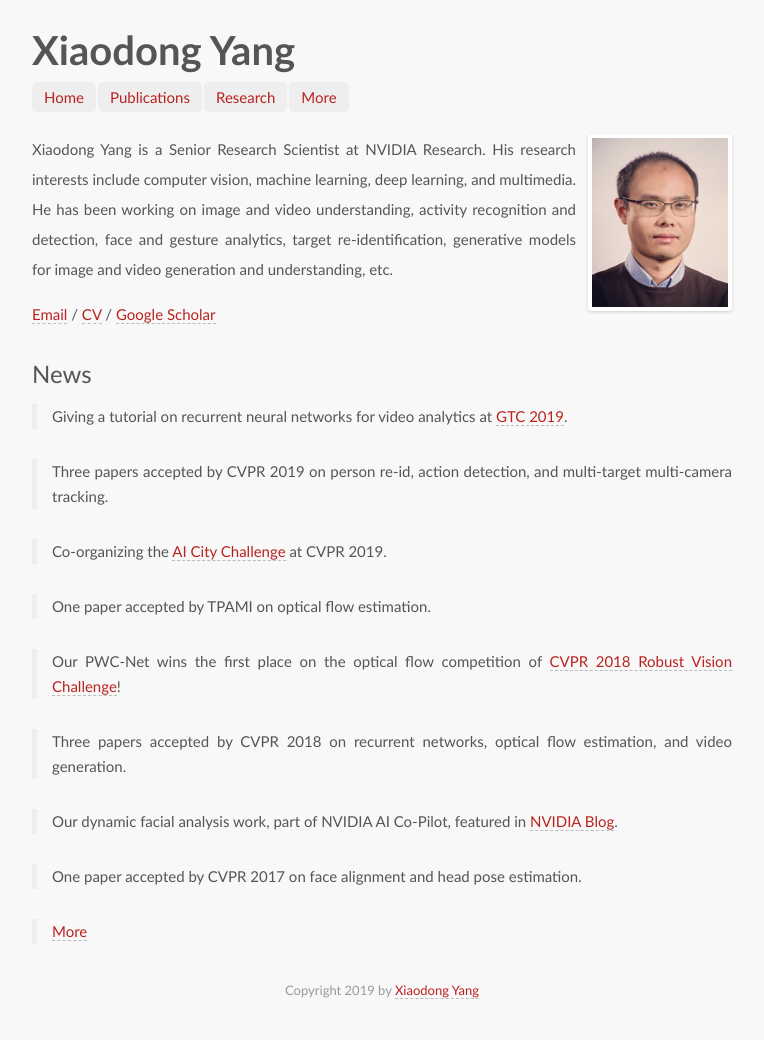
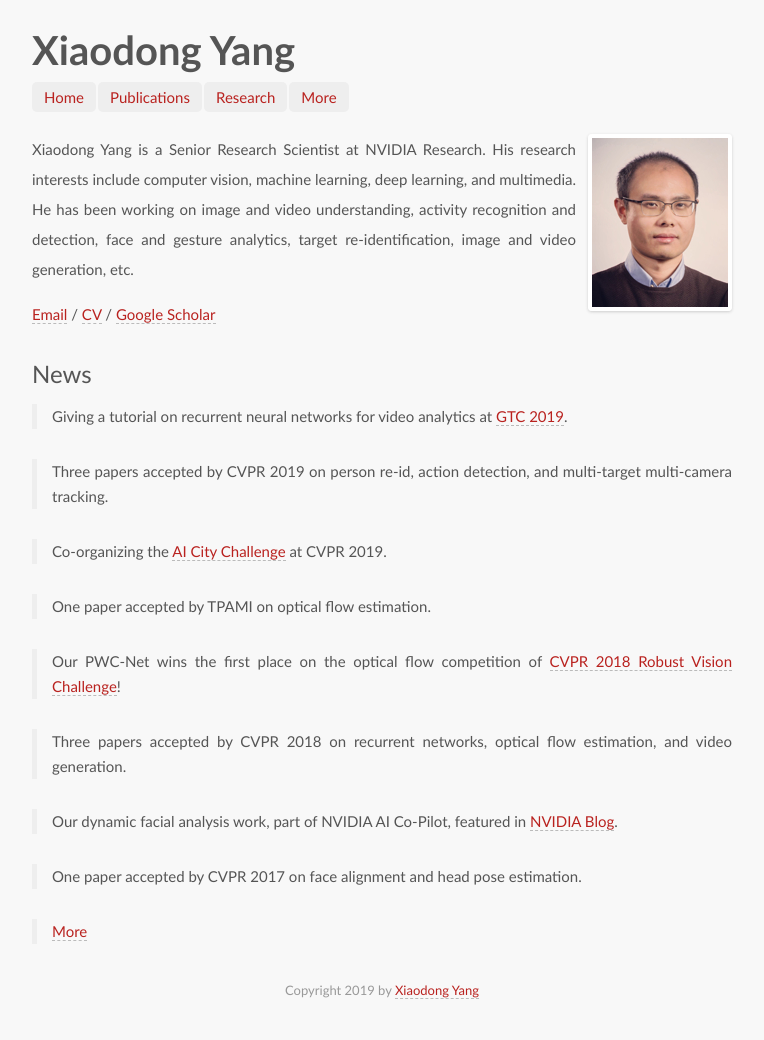
Before and after one commit to xiaodongyang/xiaodongyang.github.io, a Jekyll site: the page built from index.md, in a window 1280 px wide. Shown: the whole page, without its empty margins (258-1022 px from the left). Built offline with Jekyll 4.4.1, drawn with Linux system fonts in a browser that asks for light colours; some web fonts are replaced.

Commit message:
Update index.md

```diff
--- a/index.md
+++ b/index.md
@@ -3,7 +3,7 @@
 avatar: yes
 ---
 
-Xiaodong Yang is a Senior Research Scientist at NVIDIA Research. His research interests include computer vision, machine learning, deep learning, and multimedia. He has been working on image and video understanding, activity recognition and detection, face and gesture analytics, target re-identification, generative models for image and video generation and understanding, etc.
+Xiaodong Yang is a Senior Research Scientist at NVIDIA Research. His research interests include computer vision, machine learning, deep learning, and multimedia. He has been working on image and video understanding, activity recognition and detection, face and gesture analytics, target re-identification, image and video generation, etc.
 
 [Email](mailto:xiaodongy@nvidia.com) / [CV](/publications/papers/cv.pdf) / [Google Scholar](http://scholar.google.com/citations?user=yWsMg_gAAAAJ&hl=en)
 
```
